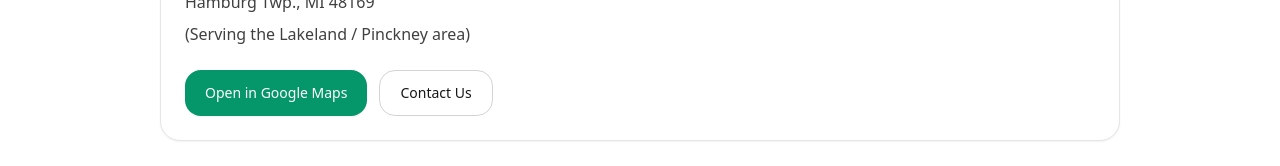
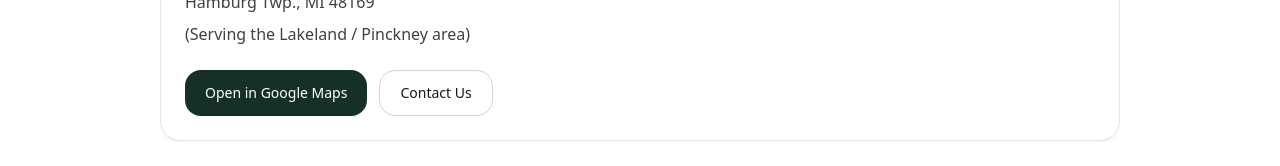
Before and after one commit to piersonshawn99/thescratchclub, a Next.js app: page /locations in a window 1280 px wide. Shown: the part 385-551 px from the top of the page. Built offline with nearby package versions, Linux system fonts and the light colour scheme; no server answers.

Commit message:
style: standardize legacy emerald and amber across site to club palette

```diff
--- a/app/locations/page.tsx
+++ b/app/locations/page.tsx
@@ -34,7 +34,7 @@ export default function LocationsPage() {
             href="https://www.google.com/maps/search/?api=1&query=9588+Chilson+Commons+Circle+Hamburg+Twp+MI+48169"
             target="_blank"
             rel="noopener noreferrer"
-            className="inline-flex items-center rounded-xl bg-emerald-600 px-5 py-3 text-sm font-medium text-white shadow-sm hover:bg-emerald-700"
+            className="inline-flex items-center rounded-xl bg-[#143029] px-5 py-3 text-sm font-medium text-white shadow-sm hover:bg-[#143029]"
           >
             Open in Google Maps
           </a>
```
